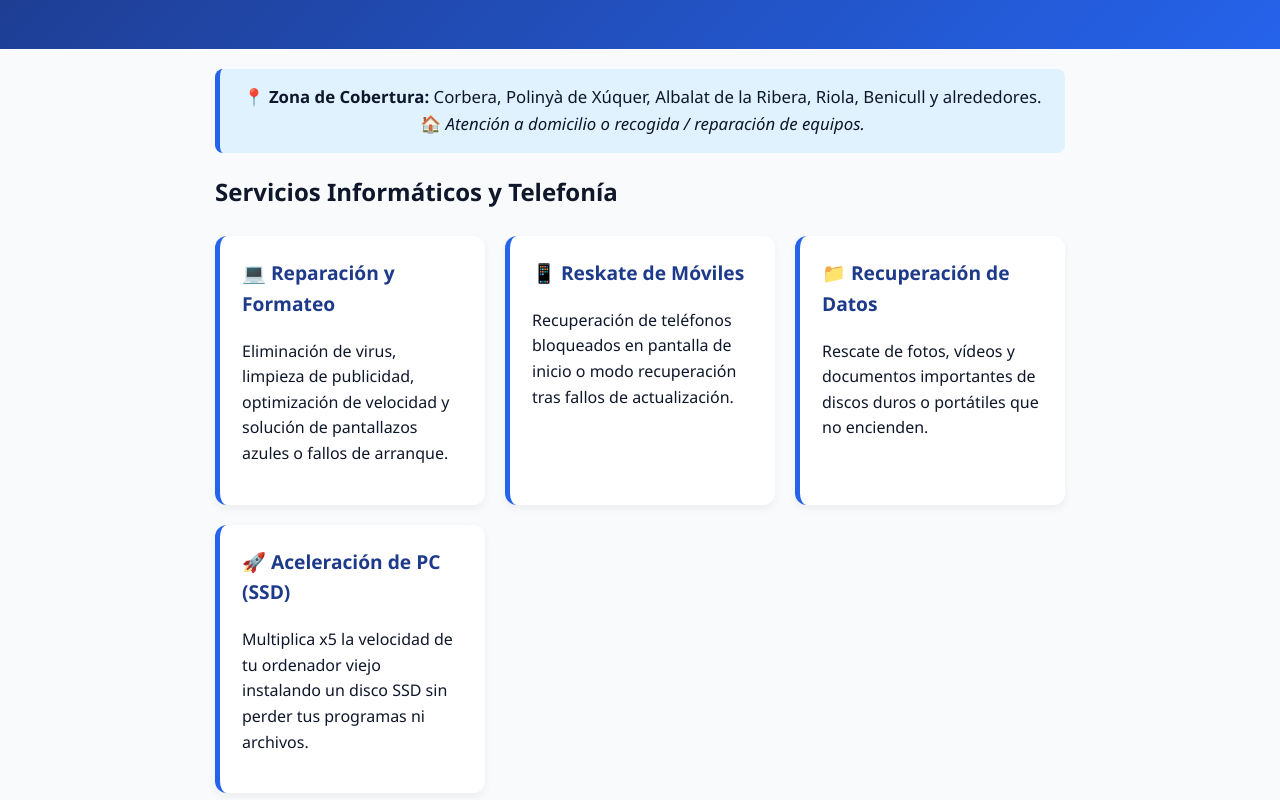
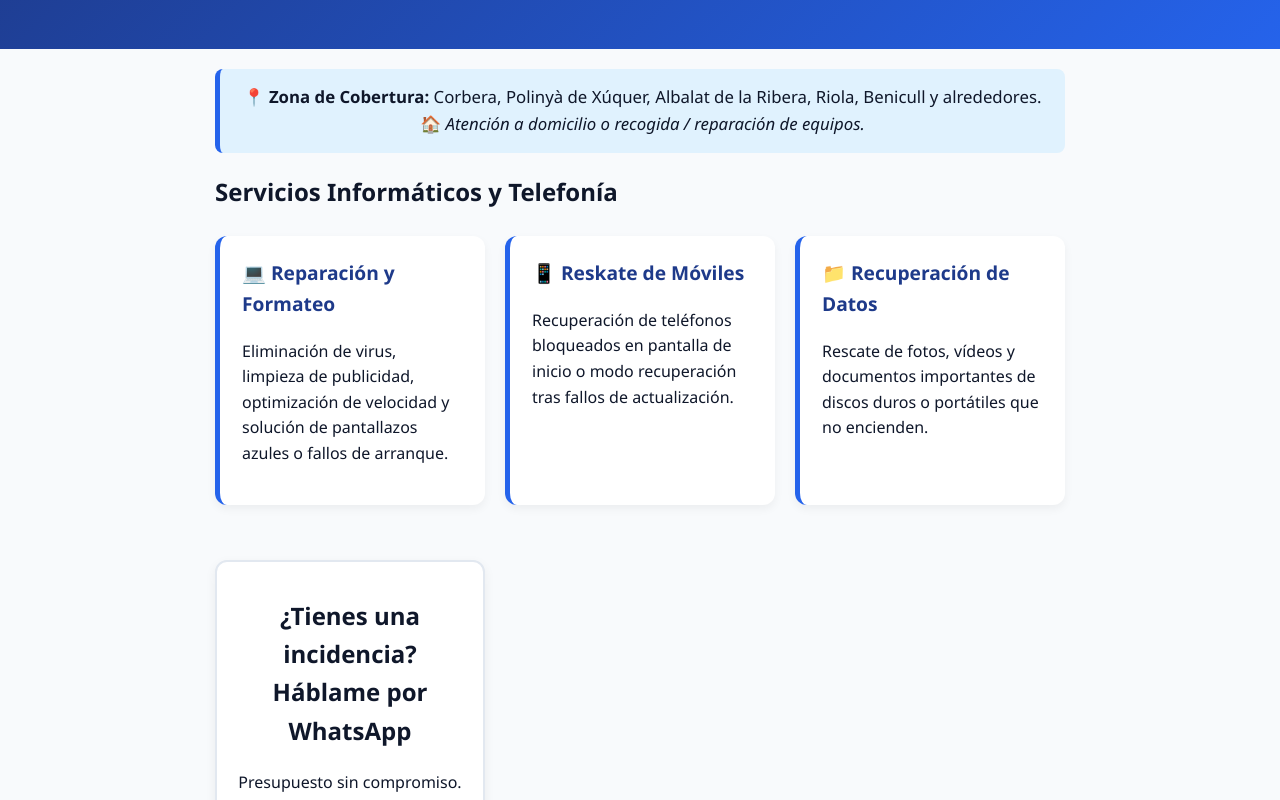
Before and after one commit to bravoelias592-stack/reparaciones, a plain HTML site: page index.html in a window 1280 px wide. Shown: the part 152-952 px from the top of the page. Drawn offline with Linux system fonts and the light colour scheme.

Commit message:
Update index.html

```diff
--- a/index.html
+++ b/index.html
@@ -153,11 +153,7 @@
                 <h3>📁 Recuperación de Datos</h3>
                 <p>Rescate de fotos, vídeos y documentos importantes de discos duros o portátiles que no encienden.</p>
             </div>
-            <div class="card">
-                <h3>🚀 Aceleración de PC (SSD)</h3>
-                <p>Multiplica x5 la velocidad de tu ordenador viejo instalando un disco SSD sin perder tus programas ni archivos.</p>
-            </div>
-        </div>
+
 
         <div class="cta-section">
             <h2 style="margin-top:0;">¿Tienes una incidencia? Háblame por WhatsApp</h2>
```
